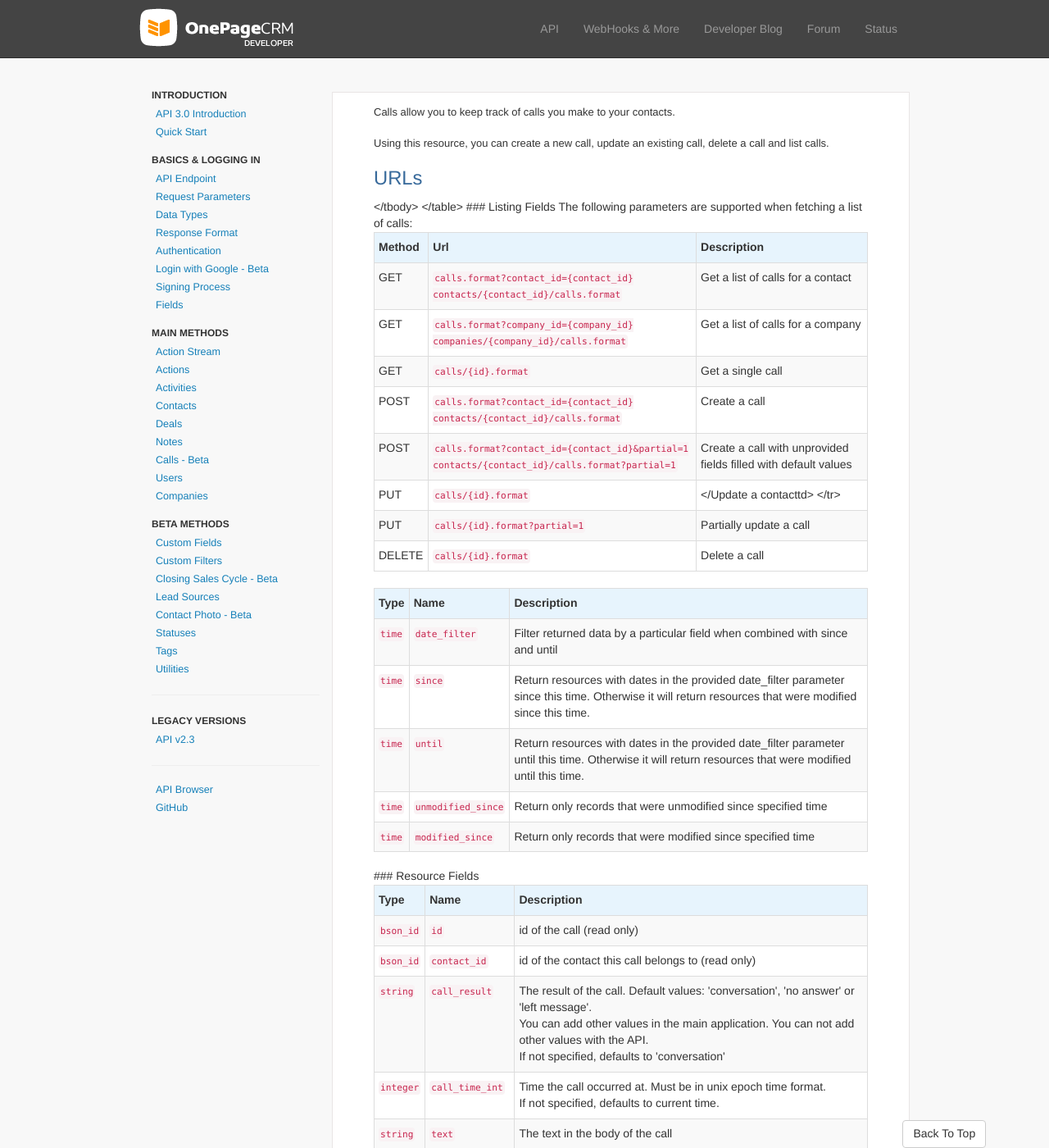
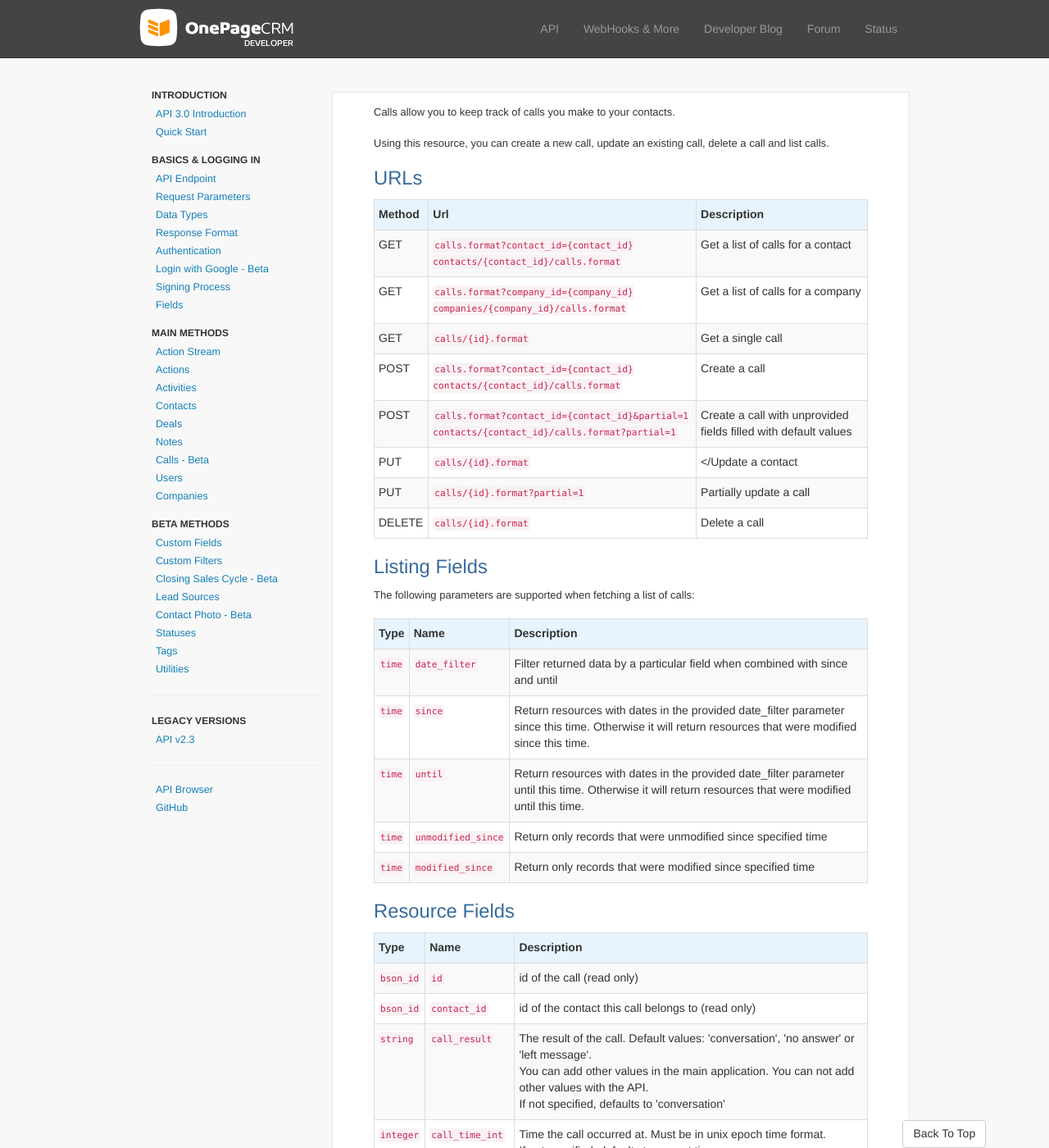
Before and after one commit to OnePageCRM/OnePageCRM.github.io, a Jekyll site: the page built from _posts/2014-03-04-calls.md, in a window 1280 px wide and 1400 px high. Shown: the whole window at 82% size. Built offline with Jekyll 4.4.1, drawn with Linux system fonts in a browser that asks for light colours; nearby versions of some CDN libraries; Markdown is read by kramdown in place of the engine named in the settings.

Commit message:
fix for #API-174 testing needed

```diff
--- a/_posts/2014-03-04-calls.md
+++ b/_posts/2014-03-04-calls.md
@@ -73,7 +73,7 @@
       <td>
         <code class="bluetext">calls/{id}.format</code>
       </td>
-      <td></Update a contacttd>
+      <td></Update a contact</td>
     </tr>
     <tr>
       <td><span class="put-text">PUT</span></td>
```
